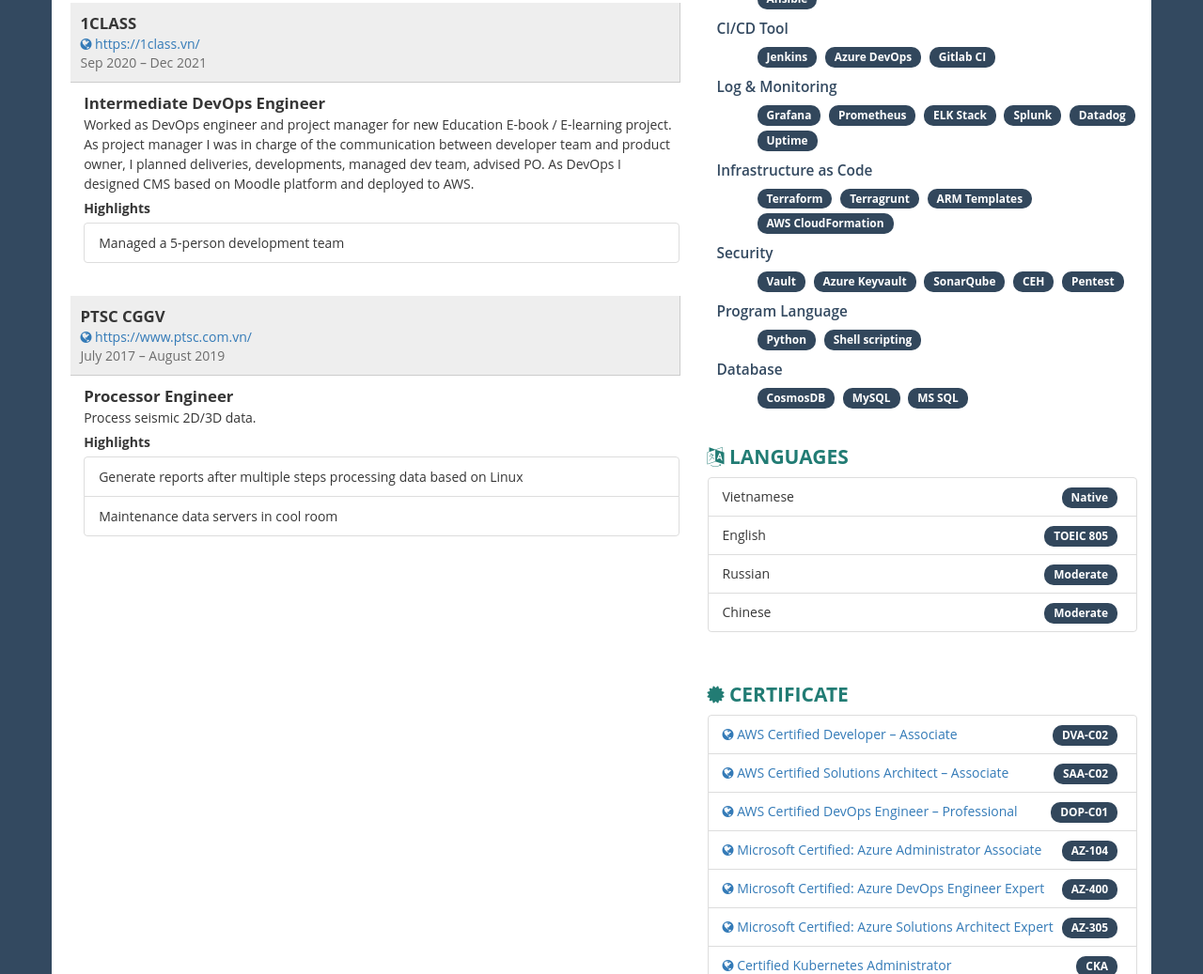
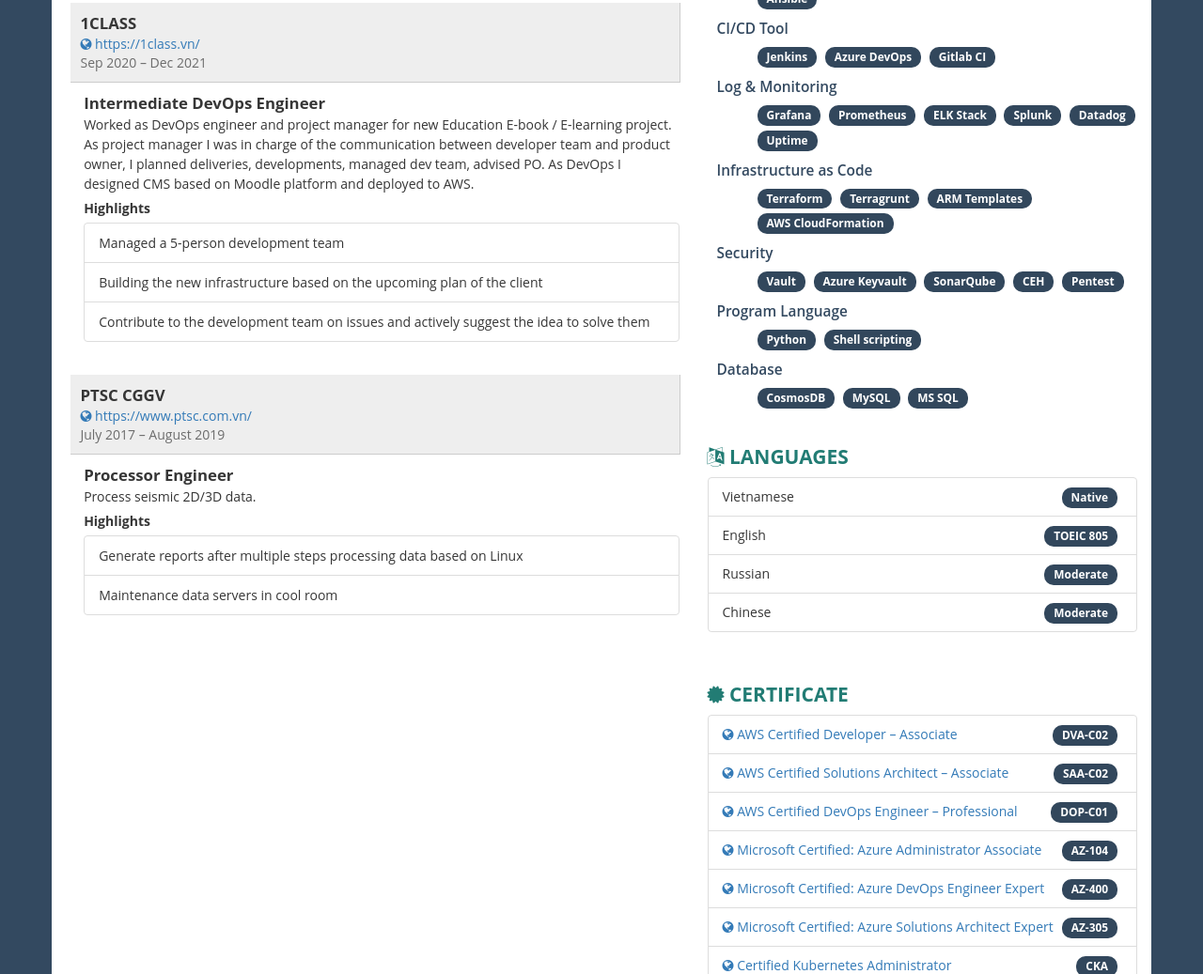
Before and after one commit to cloudexams/resume-vuvanbaongoc, a plain HTML site: page index.html in a window 1280 px wide. Shown: the part 1447-2484 px from the top of the page at 94% size. Drawn offline with nearby package versions, Linux system fonts and the light colour scheme; a web font is replaced by a local one.

Commit message:
Add 1class jobs

```diff
--- a/index.html
+++ b/index.html
@@ -484,6 +484,8 @@
                                         <div class="highlights">Highlights</div>
                                         <ul class="list-group">
                                             <li class="list-group-item">Managed a 5-person development team</li>
+                                            <li class="list-group-item">Building the new infrastructure based on the upcoming plan of the client</li>
+                                            <li class="list-group-item">Contribute to the development team on issues and actively suggest the idea to solve them</li>
                                         </ul>
                                     </div>
                                 </div>
```
